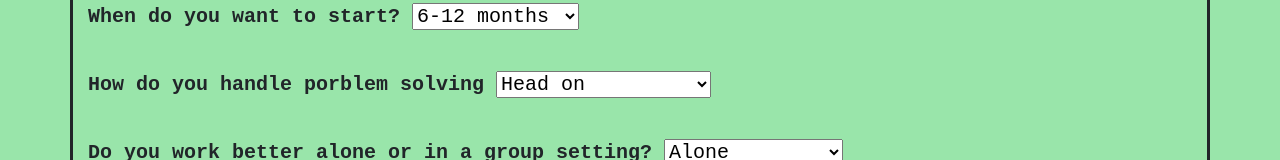
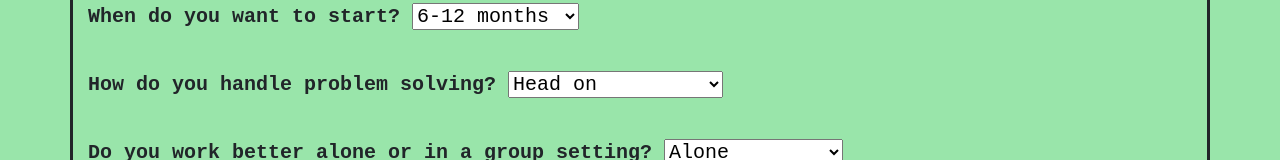
Before and after one commit to glenbuck503/language-selector, a plain HTML site: page index.html in a window 1280 px wide. Shown: the part 360-520 px from the top of the page. Drawn offline with Linux system fonts and the light colour scheme.

Commit message:
fix spelling error in html

```diff
--- a/index.html
+++ b/index.html
@@ -32,7 +32,7 @@
       </select>
       <br>
       <br>
-      <label for="quest3">How do you handle porblem solving</label>
+      <label for="quest3">How do you handle problem solving?</label>
       <select id="quest3">
         <option value="yes">Head on</option>
         <option value="no">Critical thinker</option>
```
